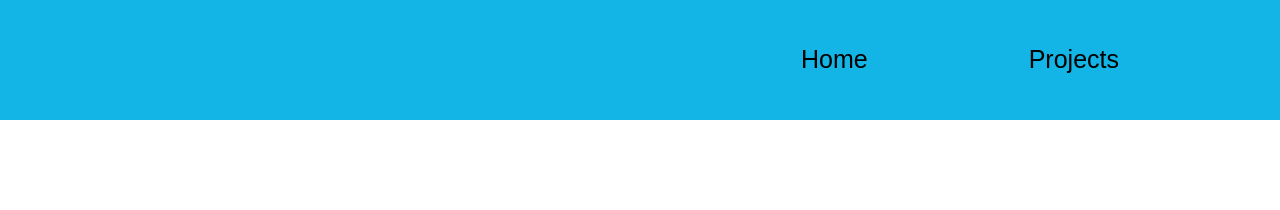
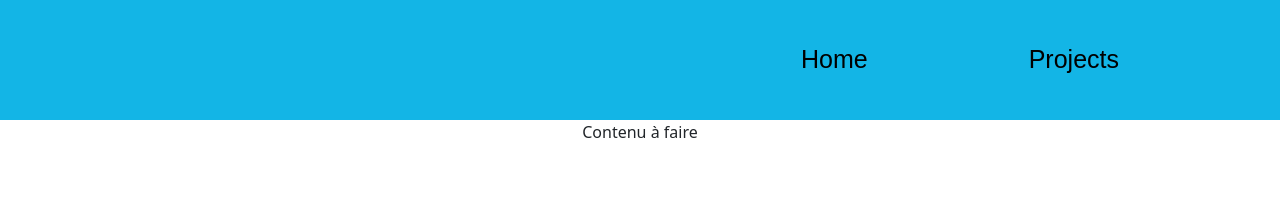
Before and after one commit to A-Lari/frontend-portfolio, a React (Create React App) app: page / in a window 1280 px wide. Shown: the top 210 px of the page. Built offline with nearby package versions, Linux system fonts and the light colour scheme; no server answers.

Commit message:
déplacement navbar dans all site

```diff
--- a/src/App.js
+++ b/src/App.js
@@ -3,10 +3,12 @@ import { Route, Routes } from "react-router-dom";
 
 import Home from "./pages/Home";
 import ProjectList from "./pages/ProjectList";
+import NavBar from "./components/Navbar";
 
 function App() {
   return (
     <div className="App">
+      <NavBar />
       <Routes>
         <Route path="/" element={<Home />} />
         <Route path="/project" element={<ProjectList />} />
--- a/src/pages/Home/index.js
+++ b/src/pages/Home/index.js
@@ -1,10 +1,9 @@
-import Navbar from "../../components/Navbar";
 import "./Home.css";
 
 export default function Home() {
   return (
     <div>
-      <Navbar />
+      <div>Contenu à faire</div>
     </div>
   );
 }
--- a/src/pages/ProjectList/index.js
+++ b/src/pages/ProjectList/index.js
@@ -18,7 +18,6 @@ export default function ProjectList() {
   }, []);
   return (
     <>
-      <Navbar />
       <div>
         <h1>Liste projets</h1>
         {projects.map((project) => (
```
